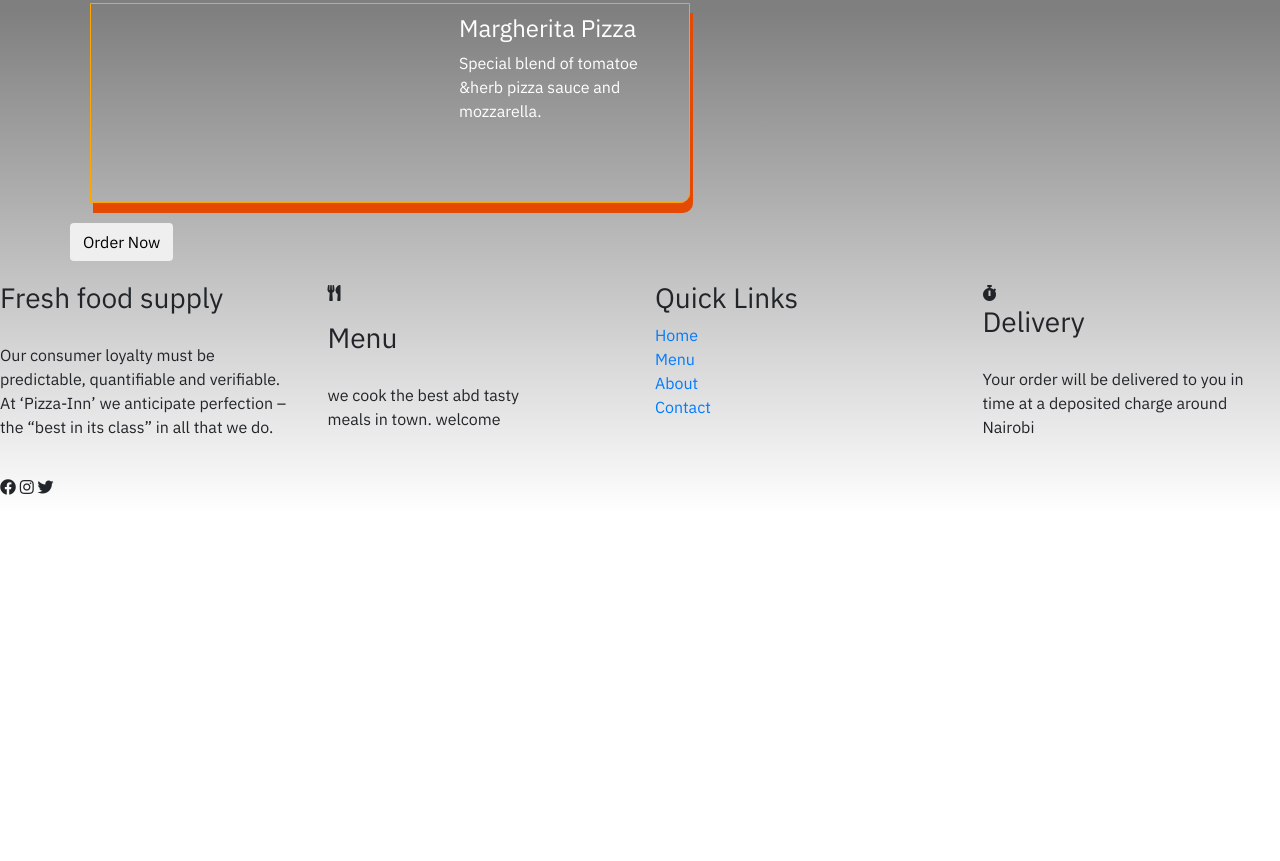
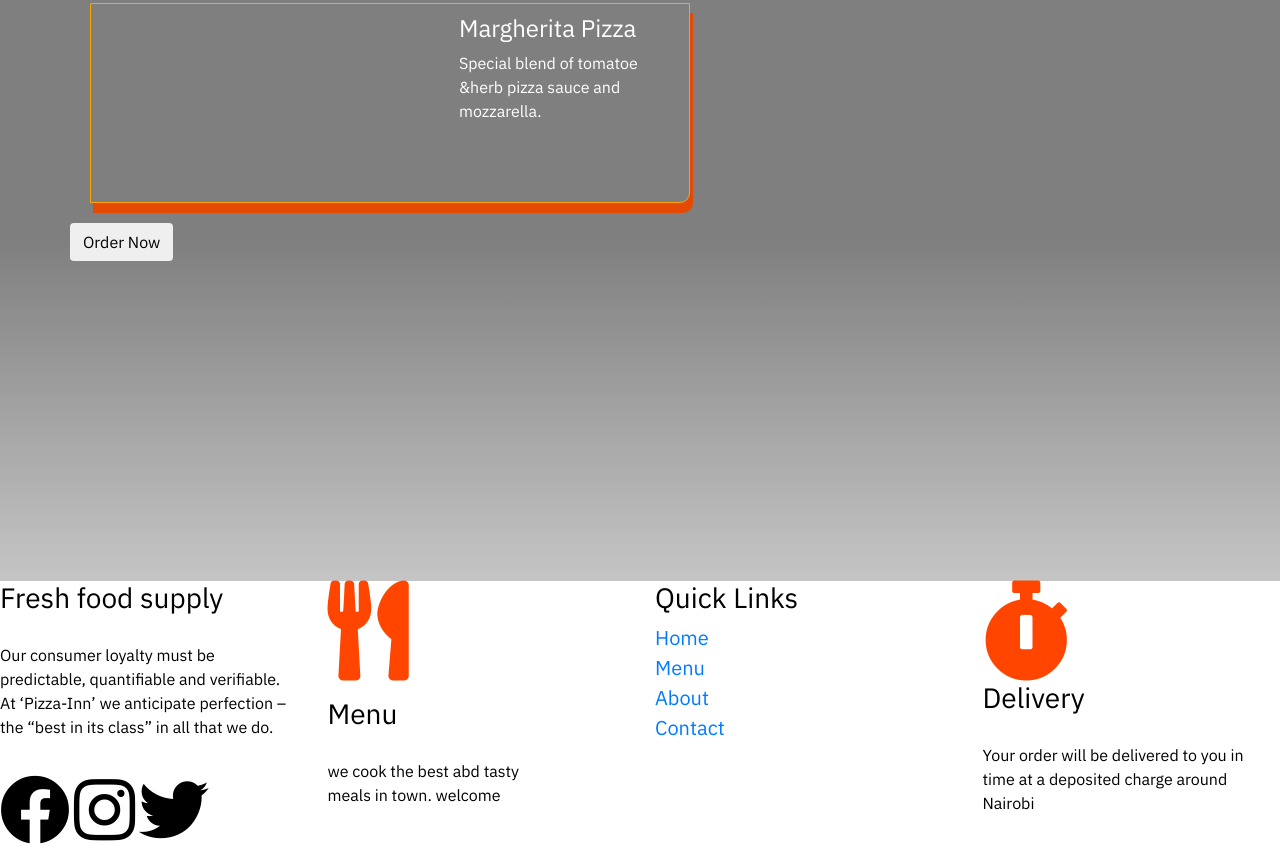
Before and after one commit to EsauKip/Pizza-inn, a plain HTML site: page menu.html in a window 1280 px wide. Shown: the part 999-1860 px from the top of the page. Before the commit the page ends 1514 px from the top, so only its background shows below. Drawn offline with nearby package versions, Linux system fonts and the light colour scheme.

Commit message:
change background color,change font-size and color to icons

```diff
--- a/menu.css
+++ b/menu.css
@@ -298,3 +298,29 @@
                         margin-left: 30%;
                     }
                 }
+
+                footer {
+                    background-color: white;
+                    margin-top: 300px;
+                    color: black;
+                }
+
+                .footer,
+                i {
+                    font-size: 70px;
+                }
+
+                .ut {
+                    color: orangered;
+                    font-size: 100px;
+                }
+
+                .tm {
+                    color: orangered;
+                    font-size: 100px;
+                }
+
+                a {
+                    text-decoration: none;
+                    font-size: 20px;
+                }
```
